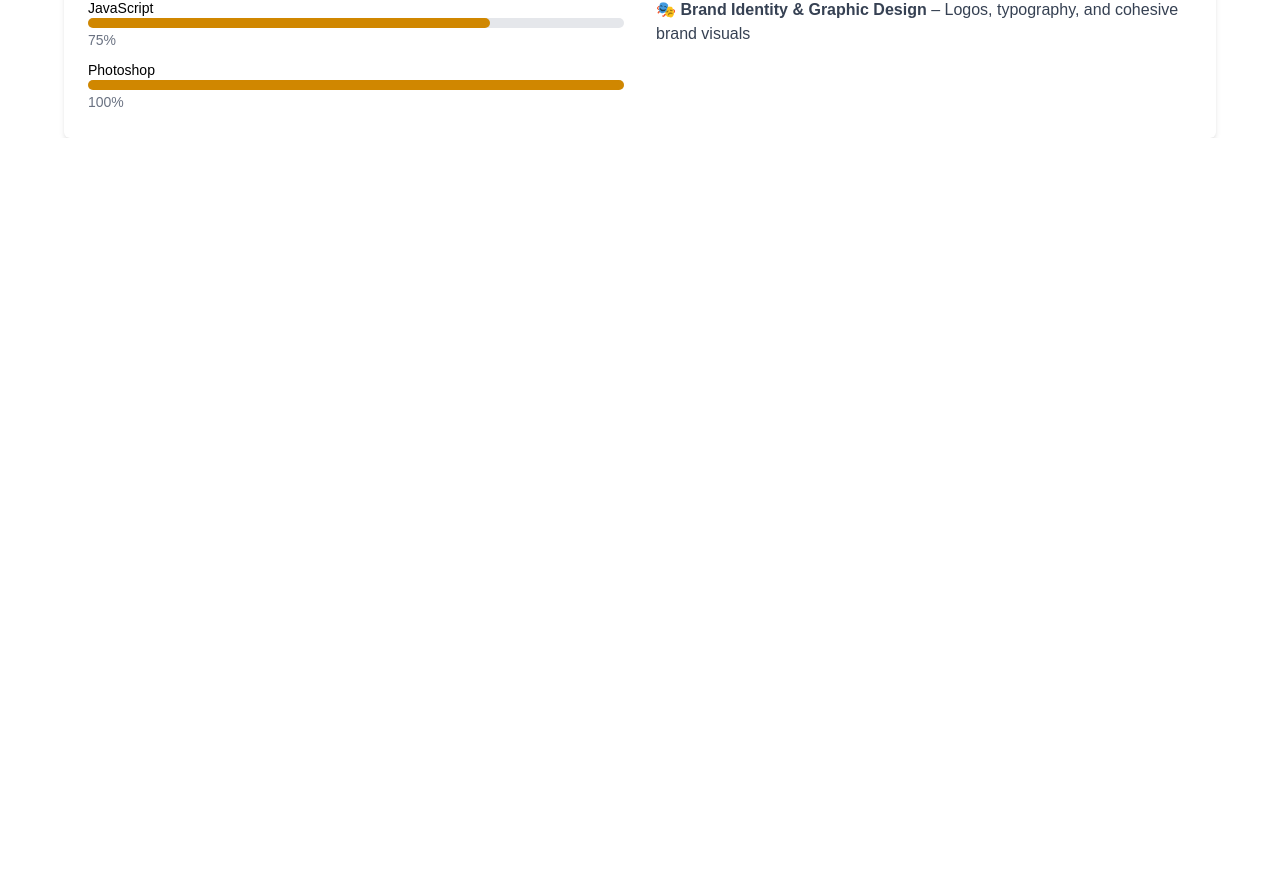
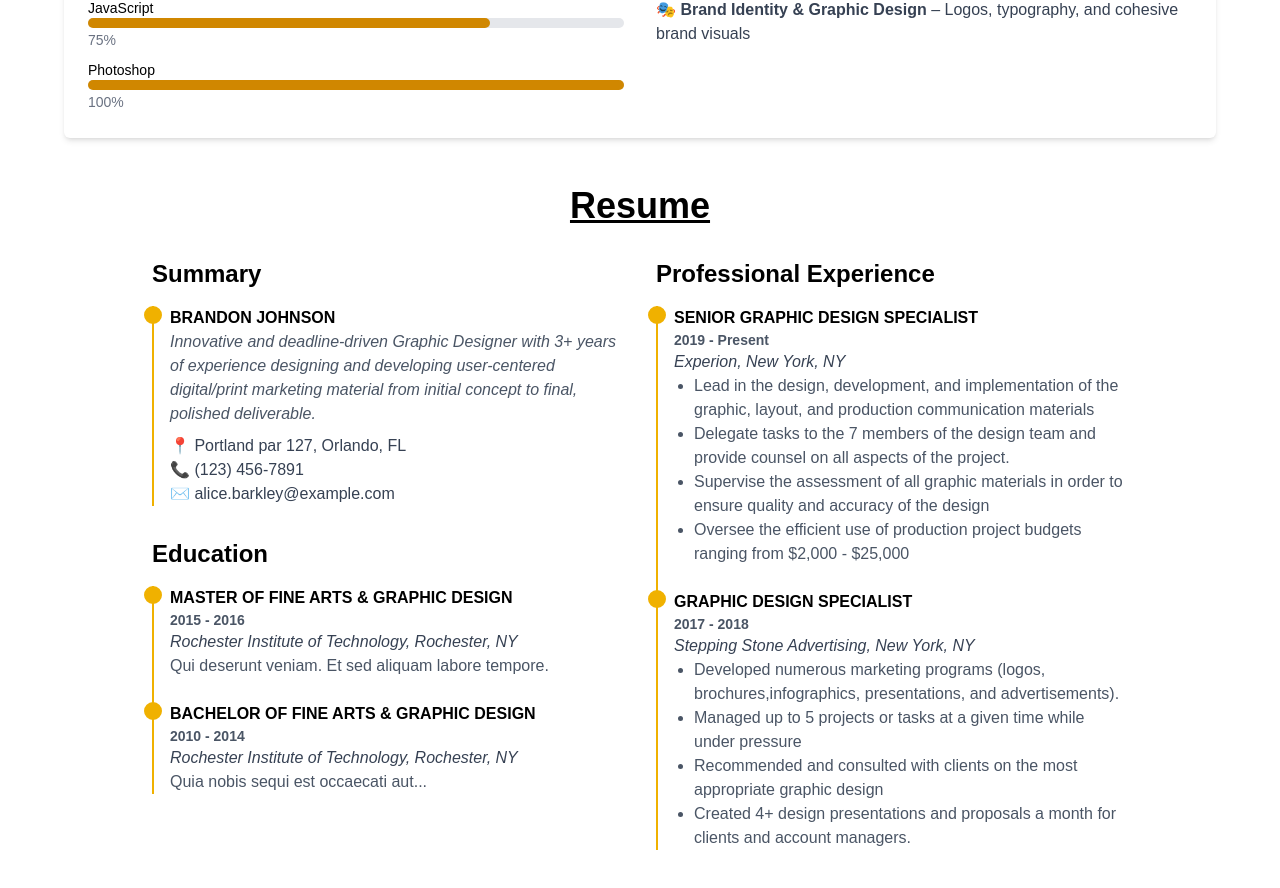
Before and after one commit to SLprogramming/better_portfolio, a React (Vite) app: page / in a window 1280 px wide. Shown: the part 1278-2166 px from the top of the page. Before the commit the page ends 1416 px from the top, so only its background shows below. Built offline with nearby package versions, Linux system fonts and the light colour scheme.

Commit message:
add resume section

```diff
--- /dev/null
+++ b/src/components/Resume.jsx
@@ -0,0 +1,113 @@
+
+
+import { motion } from "framer-motion";
+
+
+
+const Resume = () => {
+  return (
+    <div className="max-w-5xl mx-auto py-12 px-6">
+      {/* Header */}
+      <motion.h1
+        className="text-4xl font-bold text-center mb-8 underline"
+        initial={{ opacity: 0, y: -20 }}
+        animate={{ opacity: 1, y: 0 }}
+        transition={{ duration: 0.8 }}
+      >
+        Resume
+      </motion.h1>
+
+      <div className="grid md:grid-cols-2 gap-8">
+        {/* Left Section - Summary & Education */}
+        <div>
+          {/* Summary */}
+          <motion.div
+            className="mb-8"
+            initial={{ opacity: 0, x: -50 }}
+            animate={{ opacity: 1, x: 0 }}
+            transition={{ duration: 0.8 }}
+          >
+            <h2 className="text-2xl font-bold mb-4">Summary</h2>
+            <div className="border-l-2 border-yellow-500  pl-4">
+
+              <h3 className="font-bold relative">
+                <div className="p-[7px] bg-yellow-500 inline-block absolute left-[-18px] border-2 border-yellow-500 rounded-full -translate-x-2"></div>
+                BRANDON JOHNSON</h3>
+              <p className="italic text-gray-600">
+                Innovative and deadline-driven Graphic Designer with 3+ years of experience designing
+                and developing user-centered digital/print marketing material from initial concept
+                to final, polished deliverable.
+              </p>
+              <ul className="mt-2 text-gray-700">
+                <li>📍 Portland par 127, Orlando, FL</li>
+                <li>📞 (123) 456-7891</li>
+                <li>✉️ alice.barkley@example.com</li>
+              </ul>
+            </div>
+          </motion.div>
+
+          {/* Education */}
+          <motion.div
+            initial={{ opacity: 0, x: -50 }}
+            animate={{ opacity: 1, x: 0 }}
+            transition={{ duration: 0.8, delay: 0.2 }}
+          >
+            <h2 className="text-2xl font-bold mb-4">Education</h2>
+            <div className="border-l-2 border-yellow-500 pl-4">
+              <div className="mb-6">
+                <h3 className="font-bold relative"> <div className="p-[7px] bg-yellow-500 inline-block absolute left-[-18px] border-2 border-yellow-500 rounded-full -translate-x-2"></div>MASTER OF FINE ARTS & GRAPHIC DESIGN</h3>
+                <p className="text-sm text-gray-600 font-semibold">2015 - 2016</p>
+                <p className="text-gray-700 italic">Rochester Institute of Technology, Rochester, NY</p>
+                <p className="text-gray-600">Qui deserunt veniam. Et sed aliquam labore tempore.</p>
+              </div>
+              <div>
+                <h3 className="font-bold relative"><div className="p-[7px] bg-yellow-500 inline-block absolute left-[-18px] border-2 border-yellow-500 rounded-full -translate-x-2"></div>BACHELOR OF FINE ARTS & GRAPHIC DESIGN</h3>
+                <p className="text-sm text-gray-600 font-semibold">2010 - 2014</p>
+                <p className="text-gray-700 italic">Rochester Institute of Technology, Rochester, NY</p>
+                <p className="text-gray-600">Quia nobis sequi est occaecati aut...</p>
+              </div>
+            </div>
+          </motion.div>
+        </div>
+
+        {/* Right Section - Experience */}
+        <motion.div
+          initial={{ opacity: 0, x: 50 }}
+          animate={{ opacity: 1, x: 0 }}
+          transition={{ duration: 0.8 }}
+        >
+          <h2 className="text-2xl font-bold mb-4">Professional Experience</h2>
+          <div className="border-l-2 border-yellow-500 pl-4">
+            {/* Job 1 */}
+            <div className="mb-6">
+              <h3 className="font-bold relative"> <div className="p-[7px] bg-yellow-500 inline-block absolute left-[-18px] border-2 border-yellow-500 rounded-full -translate-x-2"></div>SENIOR GRAPHIC DESIGN SPECIALIST</h3>
+              <p className="text-sm text-gray-600 font-semibold">2019 - Present</p>
+              <p className="text-gray-700 italic">Experion, New York, NY</p>
+              <ul className="list-disc ml-5 text-gray-600">
+                <li>Lead in the design, development, and implementation of the graphic, layout, and production communication materials</li>
+                <li>Delegate tasks to the 7 members of the design team and provide counsel on all aspects of the project.</li>
+                <li>Supervise the assessment of all graphic materials in order to ensure quality and accuracy of the design</li>
+                <li>Oversee the efficient use of production project budgets ranging from $2,000 - $25,000</li>
+              </ul>
+            </div>
+
+            {/* Job 2 */}
+            <div>
+              <h3 className="font-bold relative"> <div className="p-[7px] bg-yellow-500 inline-block absolute left-[-18px] border-2 border-yellow-500 rounded-full -translate-x-2"></div>GRAPHIC DESIGN SPECIALIST</h3>
+              <p className="text-sm text-gray-600 font-semibold">2017 - 2018</p>
+              <p className="text-gray-700 italic">Stepping Stone Advertising, New York, NY</p>
+              <ul className="list-disc ml-5 text-gray-600">
+                <li>Developed numerous marketing programs (logos, brochures,infographics, presentations, and advertisements).</li>
+                <li>Managed up to 5 projects or tasks at a given time while under pressure</li>
+                <li>Recommended and consulted with clients on the most appropriate graphic design</li>
+                <li>Created 4+ design presentations and proposals a month for clients and account managers.</li>
+              </ul>
+            </div>
+          </div>
+        </motion.div>
+      </div>
+    </div>
+  );
+};
+
+export default Resume;
--- a/src/pages/HomeScreen.jsx
+++ b/src/pages/HomeScreen.jsx
@@ -3,6 +3,7 @@ import computer from "../assets/img/computer.jpg";
 import Profile from "../components/Profile";
 import { motion, useInView } from "framer-motion";
 import { useRef } from "react";
+import Resume from "../components/Resume";
 
 const HomeScreen = () => {
   // Typing Animation Texts
@@ -14,6 +15,8 @@ const HomeScreen = () => {
 
   const ref = useRef(null);
   const isInView = useInView(ref, { once: true, margin: "-100px" });
+  const refResume = useRef(null);
+  const isInViewResume = useInView(refResume, { once: true, margin: "-100px" });
 
   useEffect(() => {
     const timeout = setTimeout(
@@ -48,7 +51,7 @@ const HomeScreen = () => {
       <div className="bg-black  opacity-70 w-full h-full flex justify-center items-center">
         <div className="opacity-100 text-white">
           <motion.div
-            ref={ref}
+
             initial={{ opacity: 0, y: 50 }}
             animate={ { opacity: 1, y: 0 } }
             transition={{ duration: 0.8, ease: "easeOut" }}
@@ -73,6 +76,14 @@ const HomeScreen = () => {
       >
         <Profile />
       </motion.div>
+      <motion.div
+        ref={refResume}
+        initial={{ opacity: 0, y: 50 }}
+        animate={isInViewResume ? { opacity: 1, y: 0 } : {}}
+        transition={{ duration: 0.8, ease: "easeOut" }}
+      >
+        <Resume />
+      </motion.div>
     </div>
   );
 };
```
